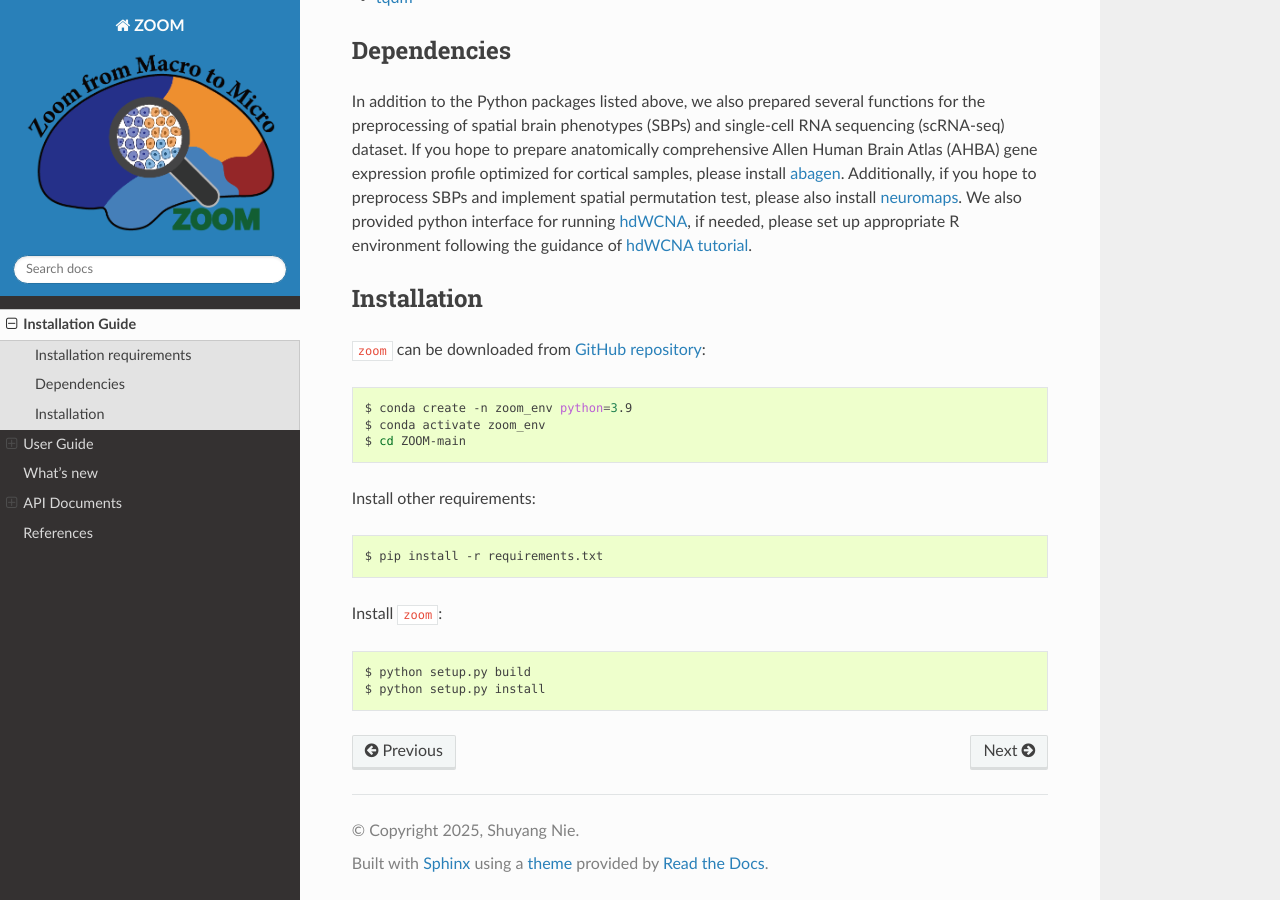
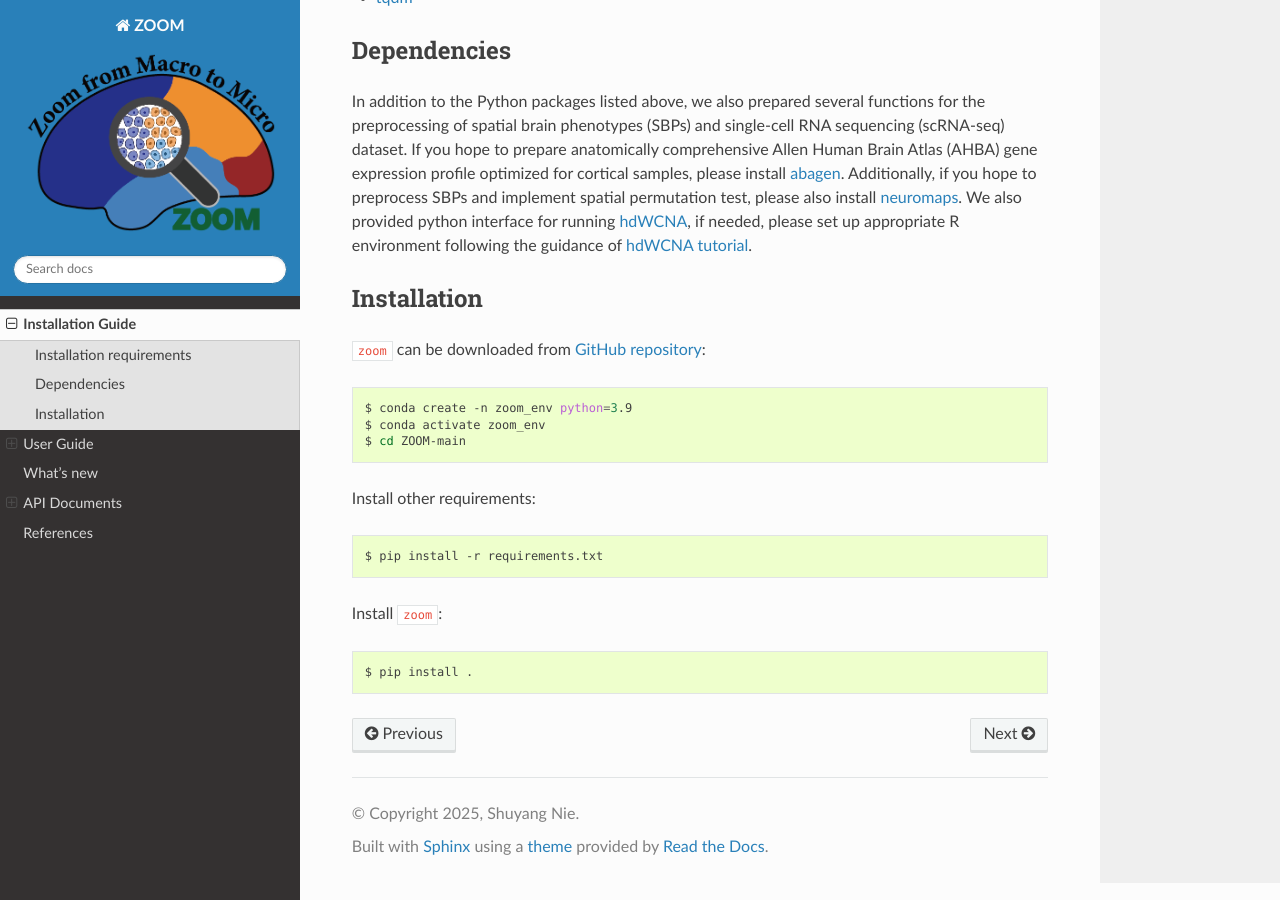
Before and after one commit to ShuyangNie/ZOOM, a Sphinx documentation site: the page built from docs/installation.rst, in a window 1280 px wide and 900 px high, scrolled down 936 px. Built offline with Sphinx 7.4.7 and the Read the Docs theme 3.1.0, drawn with Linux system fonts in a browser that asks for light colours.

Commit message:
Update installation.rst

```diff
--- a/docs/installation.rst
+++ b/docs/installation.rst
@@ -67,5 +67,4 @@ Install ``zoom``:
 
 .. code-block:: bash
 
-    $ python setup.py build
-    $ python setup.py install
+    $ pip install .
```
